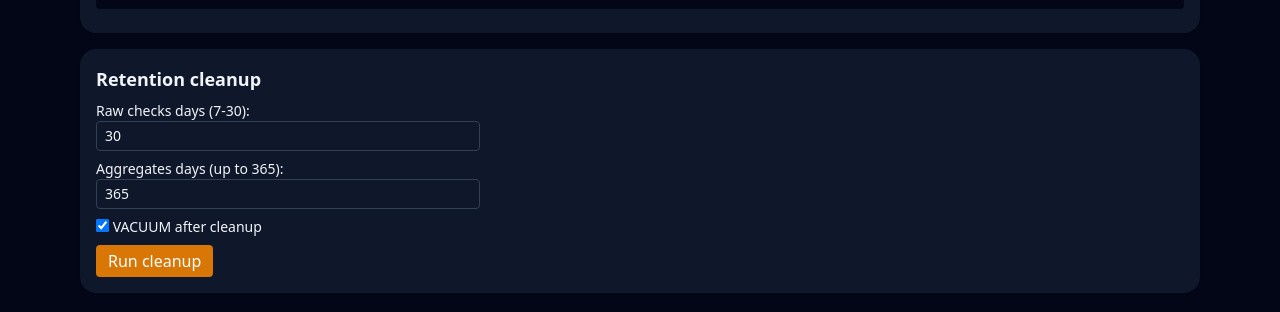
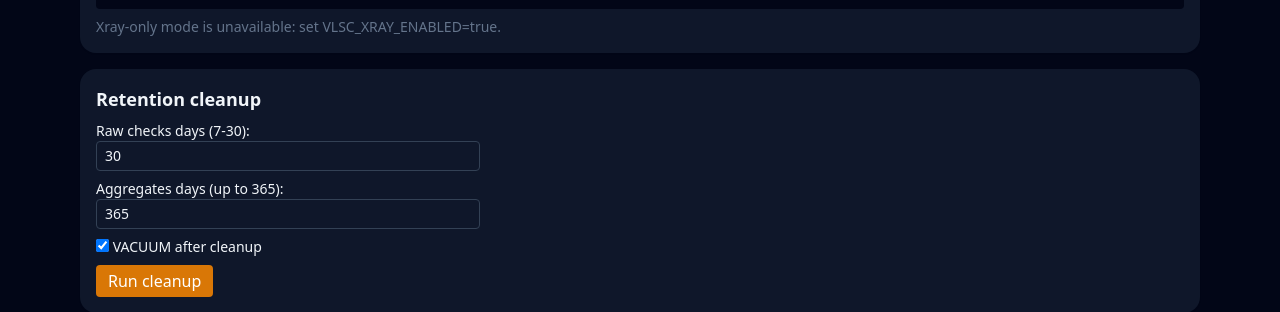
Before and after one commit to bambulamabula-cmd/vlsc, a FastAPI app: page /scan in a window 1280 px wide. Shown: the part 264-576 px from the top of the page. Run offline with FastAPI, Linux system fonts and the light colour scheme; data that the repository does not hold is empty; some libraries are stand-ins or nearby versions.

Commit message:
Guard xray-only scans and expose xray health state

```diff
--- a/app/main.py
+++ b/app/main.py
@@ -1,5 +1,6 @@
 from contextlib import asynccontextmanager
 from pathlib import Path
+import shutil
 
 from fastapi import FastAPI
 from fastapi.staticfiles import StaticFiles
@@ -26,5 +27,11 @@ app.mount("/static", StaticFiles(directory=str(_STATIC_DIR)), name="static")
 
 
 @app.get("/health")
-def health_check() -> dict[str, str]:
-    return {"status": "ok"}
+def health_check() -> dict[str, object]:
+    return {
+        "status": "ok",
+        "xray": {
+            "enabled": settings.xray_enabled,
+            "binary_found": shutil.which("xray") is not None,
+        },
+    }
--- a/app/web/templates/scan.html
+++ b/app/web/templates/scan.html
@@ -7,7 +7,7 @@
     <select id="mode" class="rounded border border-slate-300 bg-transparent px-2 py-1 dark:border-slate-700">
       <option value="quick">Quick</option>
       <option value="full">Full</option>
-      <option value="xray_only">Xray only (phase C)</option>
+      <option value="xray_only" {% if not xray_enabled %}disabled{% endif %}>Xray only (phase C){% if not xray_enabled %} — disabled{% endif %}</option>
     </select>
     <button id="startScan" class="rounded bg-blue-600 px-3 py-1 text-white">Start</button>
     <button id="stopScan" class="rounded bg-rose-600 px-3 py-1 text-white">Stop</button>
@@ -17,7 +17,7 @@
     <div class="h-2 overflow-hidden rounded bg-slate-200 dark:bg-slate-800"><div id="progressBar" class="h-full bg-blue-500" style="width: {{ scan_state.progress }}%"></div></div>
   </div>
   <pre id="scanState" class="mt-3 rounded bg-slate-100 p-2 text-xs dark:bg-slate-950">{{ scan_state }}</pre>
-  <p id="scanMessage" class="mt-2 text-sm text-slate-500"></p>
+  <p id="scanMessage" class="mt-2 text-sm text-slate-500">{% if not xray_enabled %}Xray-only mode is unavailable: set VLSC_XRAY_ENABLED=true.{% endif %}</p>
 </section>
 
 <section class="rounded-2xl bg-white p-4 shadow-sm dark:bg-slate-900">
```
Also changed, not shown: app/web/routes.py (+7 -0 lines), tests/test_api.py (+12 -0 lines), tests/test_structure.py (+4 -1 lines).
